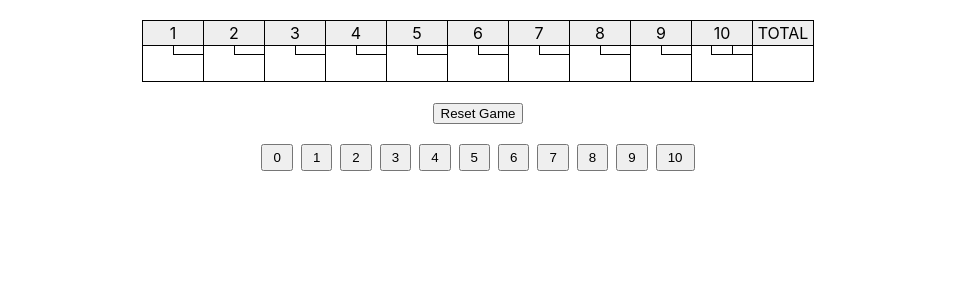
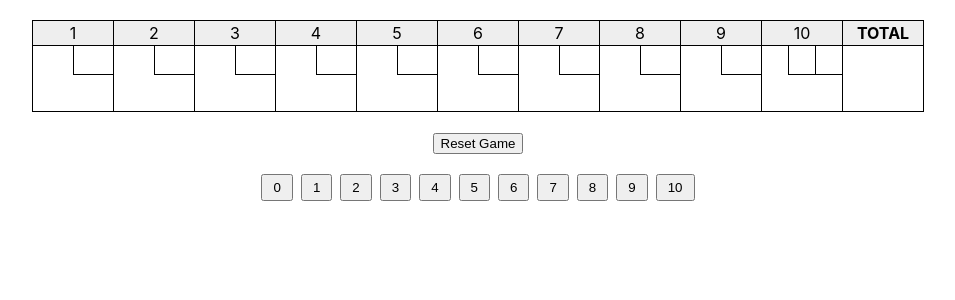
Before and after one commit to mrosel/bowling-kata, a React (Create React App) app: page / in a window 1280 px wide. Shown: the top 300 px of the page, without its empty margins (162-1117 px from the left). Built offline with nearby package versions, Linux system fonts and the light colour scheme.

Commit message:
incremental

```diff
--- a/src/App.css
+++ b/src/App.css
@@ -1,11 +1,8 @@
-.App {
-  text-align: center;
-}
-
 .game {
   display: flex;
   flex-direction: column;
   align-items: center;
+  text-align: center;
 }
 
 .score-card {
@@ -14,21 +11,29 @@
 }
 
 .score-card .frame {
+  display: flex;
+  flex-direction: column;
   border: 1px solid black;
-  min-width: 60px;
-  min-height: 60px;
+  min-width: 80px;
 }
 .score-card .frame + .frame {
   border-left-style: none;
 }
 
 .score-card .frame .heading {
+  flex-grow: 1;
+  flex-basis: 0;
   background-color: #eeeeee;
   border-bottom: 1px solid black;
   padding: 2px;
 }
+.score-card .frame .heading.total {
+  font-weight: bold;
+}
 
 .score-card .frame .rolls {
+  flex-grow: 1;
+  flex-basis: 0;
   display: flex;
 }
 
@@ -44,7 +49,19 @@
 }
 
 .score-card .frame .score {
+  flex-grow: 2;
+  flex-basis: 0;
   padding: 8px;
+}
+
+.score-card .frame .total-score {
+  flex-grow: 3;
+  flex-basis: 0;
+  display: flex;
+  justify-content: center;
+  align-items: center;
+  padding: 8px;
+  font-weight: bold;
 }
 
 .score-buttons {
--- a/src/components/Game.jsx
+++ b/src/components/Game.jsx
@@ -1,5 +1,4 @@
-import React, { Fragment, useReducer } from 'react';
-import PropTypes from 'prop-types';
+import React, { useReducer } from 'react';
 
 import reducer, { initialState } from '../redux/reducers';
 import ScoreCard from './ScoreCard';
@@ -20,6 +19,4 @@ const Game = () => {
     );
 };
 
-Game.propTypes = {};
-
 export default Game;
--- a/src/components/ResetButton.jsx
+++ b/src/components/ResetButton.jsx
@@ -1,9 +1,7 @@
 import React from 'react';
-import PropTypes from 'prop-types';
 
 import { currentFrameSelector } from '../redux/selectors';
 import { resetGame } from '../redux/actions';
-
 
 const ResetButton = ({ state, dispatch }) => {
     const currentFrame = currentFrameSelector(state);
@@ -15,6 +13,4 @@ const ResetButton = ({ state, dispatch }) => {
     );
 };
 
-ResetButton.propTypes = {};
-
 export default ResetButton;
--- a/src/components/ScoreButtons.jsx
+++ b/src/components/ScoreButtons.jsx
@@ -1,5 +1,4 @@
 import React from 'react';
-import PropTypes from 'prop-types';
 
 import { scoreButtonsSelector } from '../redux/selectors';
 import { scoreRoll } from '../redux/actions';
@@ -17,6 +16,4 @@ const ScoringButtons = ({ state, dispatch }) => {
     );
 };
 
-ScoringButtons.propTypes = {};
-
 export default ScoringButtons;
--- a/src/components/ScoreCard.jsx
+++ b/src/components/ScoreCard.jsx
@@ -1,8 +1,9 @@
 import React from 'react';
-import PropTypes from 'prop-types';
 
 import { TOTAL_FRAMES } from '../constants';
 import { framesSelector, totalScoreSelector } from '../redux/selectors';
+
+const Nbsp = () => '\u00A0';
 
 const ScoreCard = ({ state }) => {
     const frames = framesSelector(state);
@@ -17,22 +18,20 @@ const ScoreCard = ({ state }) => {
                         <div className="rolls">
                             {Array(frameNum === TOTAL_FRAMES ? 3 : 2).fill().map((value, rollIndex) => {
                                 return (
-                                    <div key={`f${frameNum}r${rollIndex}`} className="roll">{rolls[rollIndex] ?? ' '}</div>
+                                    <div key={`f${frameNum}r${rollIndex}`} className="roll">{rolls[rollIndex] ?? <Nbsp />}</div>
                                 );
                             })}
                         </div>
-                        <div className="score">{accruedFrameScore}</div>
+                        <div className="score">{accruedFrameScore ?? <Nbsp />}</div>
                     </div>
                 )
             })}
             <div className="frame">
-                <div className="heading">TOTAL</div>
+                <div className="heading total">TOTAL</div>
                 <div className="total-score">{totalScore}</div>
             </div>
         </div>
     );
 };
 
-ScoreCard.propTypes = {};
-
 export default ScoreCard;
```
